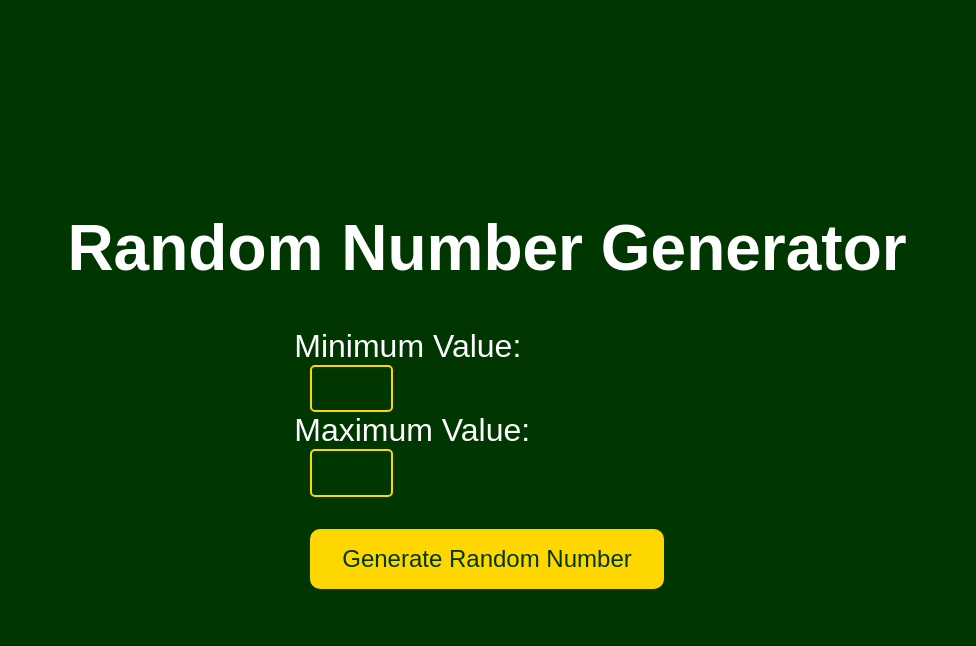
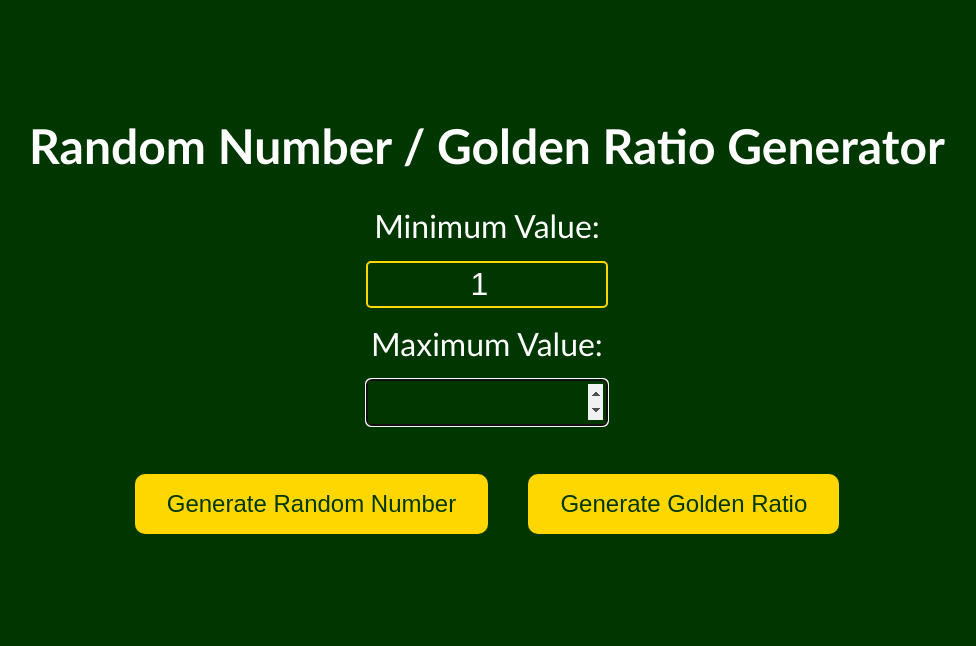
Before and after one commit to stivan81/CN, a plain HTML site: page R2.html in a window 1280 px wide. Shown: the whole page, without its empty margins (153-1129 px from the left). Drawn offline with Linux system fonts and the light colour scheme.

Commit message:
Update R2.html

```diff
--- a/R2.html
+++ b/R2.html
@@ -1,39 +1,42 @@
+
 <!DOCTYPE html>
 <html>
   <head>
-  <title>Random Number Generator</title>
+    <title>Random Number / Golden Ratio Generator</title>
     <style>
       body {
         background-color: #003700;
         color: white;
-      font-family: Arial, sans-serif;
+        font-family: Calibri, sans-serif;
         font-size: 2rem;
-      height: 100vh;
+        height: 95vh;
         margin: 0;
         display: flex;
         flex-direction: column;
         align-items: center;
         justify-content: center;
+        text-align: center;
       }
 
       h1 {
         text-align: center;
         margin-top: 0;
+		font-size: 3rem;
       }
 
       input[type="number"] {
         font-size: 2rem;
-      width: 4.5rem;
-      text-align: right;
+        width: 14.5rem;
+        text-align: center;
         padding: 0.2rem;
-      margin: 0 1rem;
+        margin: 1rem;
         border: 2px solid gold;
         background-color: transparent;
         color: white;
         border-radius: 5px;
       }
 
-    .result {
+      #result {
         font-size: 4rem;
         margin-top: 2rem;
         text-align: center;
@@ -53,19 +56,20 @@
   </head>
 
   <body>
-    <h1>Random Number Generator</h1>
+	  <h1>Random Number / Golden Ratio Generator</h1>
 	  <form>
 		<label for="min">Minimum Value:</label>
-      <br>
-      <input type="number" id="min" >
-      <br>
+		<br />
+		<input type="number" id="min" value="1" />
+		<br />
 		<label for="max">Maximum Value:</label>
-      <br>
-      <input type="number" id="max" >
-      <br>
+		<br />
+		<input type="number" id="max" />
+		<br />
 		<button type="button" onclick="generateRandomNumber()">Generate Random Number</button>
+		<button type="button" onclick="generateGoldenRatio()">Generate Golden Ratio</button>
 	  </form>
-    <div id="result"></div>
+	  <div id="result">&nbsp;</div>
 	  <script>
 		function generateRandomNumber() {
 		  const min = parseInt(document.getElementById("min").value);
@@ -77,9 +81,28 @@
 			resultElement.textContent = "The minimum value must be less than the maximum value.";
 		  } else {
 			const randomNumber = Math.floor(Math.random() * (max - min + 1) + min);
-          resultElement.innerHTML = `Random Number:<br>${randomNumber}`;
+			resultElement.innerHTML = ` <span style="font-size: 2rem;">Random Number:</span><br>${randomNumber}`;
 		  }
 		}
+
+		function generateGoldenRatio() {
+		  const min = parseInt(document.getElementById("min").value);
+		  const max = parseInt(document.getElementById("max").value);
+		  const resultElement = document.getElementById("result");
+		  if (isNaN(min) || isNaN(max)) {
+			resultElement.textContent = "Please enter valid values for minimum and maximum.";
+		  } else if (min >= max) {
+			resultElement.textContent = "The minimum value must be less than the maximum value.";
+		  } else {
+			const difference = max - min;
+			const goldenRatio = difference * 0.61803398875;
+			const roundedNumber = Math.round(min + goldenRatio);
+			resultElement.innerHTML = `<span style="font-size: 2rem;">Golden Ratio:</span><br>${roundedNumber}`;
+		  }
+		}
+
+		document.getElementById("max").focus();
 	  </script>
 	</body>
+
 </html>
```
Lines whose indentation alone changed are shown as unchanged.
